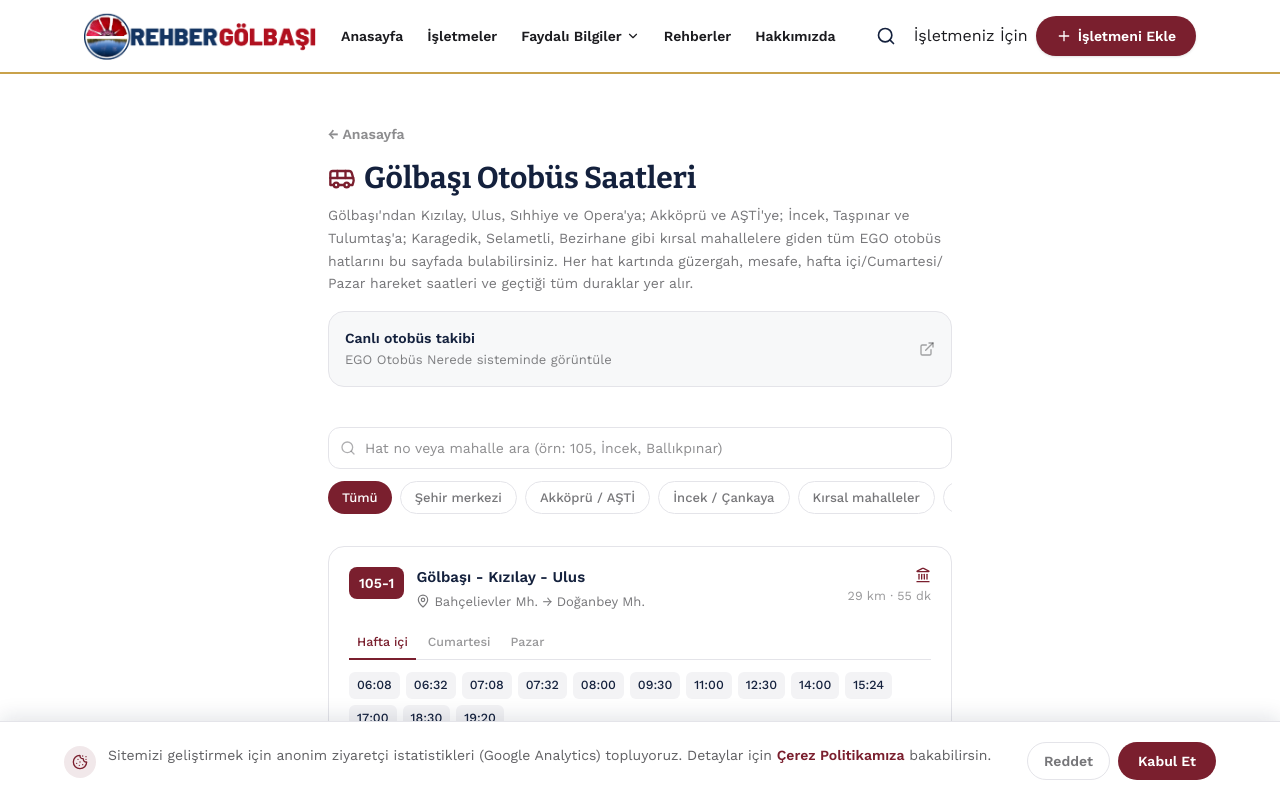
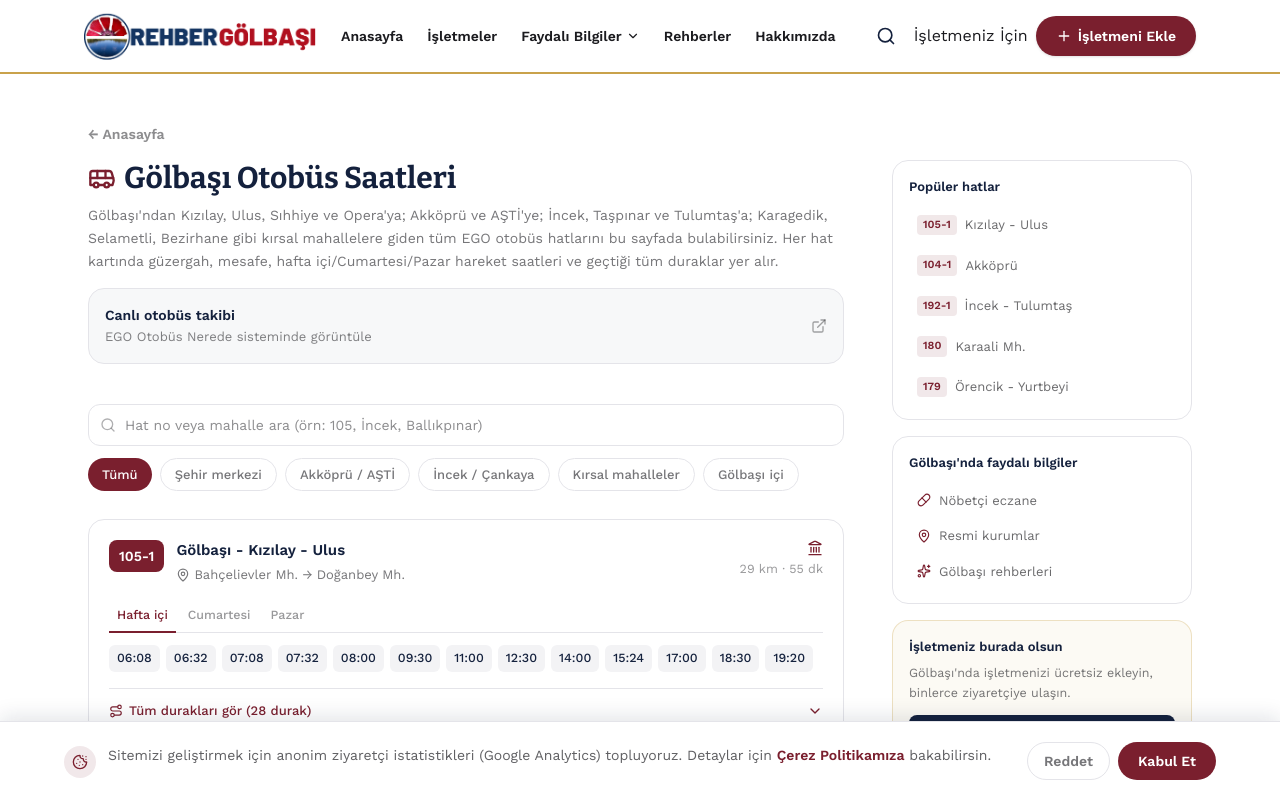
Before and after one commit to ustunbasmc/rehbergolbasi, a Next.js app: page /otobus-saatleri in a window 1280 px wide. Shown: the top 798 px of the page. Built offline with nearby package versions, Linux system fonts and the light colour scheme.

Commit message:
Sayfa genisletildi, masaustu sidebar eklendi (populer hatlar, dahili linkler, isletme CTA)

```diff
--- a/src/app/otobus-saatleri/OtobusHatlariList.tsx
+++ b/src/app/otobus-saatleri/OtobusHatlariList.tsx
@@ -47,7 +47,7 @@ function HatKarti({ hat }: { hat: OtobusHatti }) {
   }, []);
 
   return (
-    <article id={`hat-${hat.no}`} className="scroll-mt-20 rounded-2xl border border-line bg-white p-4 transition hover:border-bordo/30 sm:p-5">
+    <article id={`hat-${hat.no}`} className="scroll-mt-24 rounded-2xl border border-line bg-white p-4 transition hover:border-bordo/30 sm:p-5">
       <div className="flex items-start justify-between gap-3">
         <div className="flex items-start gap-3">
           <div className={`shrink-0 rounded-lg ${stil.bg} px-2.5 py-1.5 text-sm font-bold text-white`}>
@@ -150,7 +150,7 @@ export default function OtobusHatlariList() {
 
   return (
     <div>
-      <div className="sticky top-0 z-10 -mx-5 bg-white/95 px-5 pb-3 pt-2 backdrop-blur-sm sm:-mx-6 sm:px-6">
+      <div className="sticky top-0 z-10 bg-white/95 py-2 backdrop-blur-sm">
         <div className="relative mb-3">
           <Search className="pointer-events-none absolute left-3 top-1/2 h-4 w-4 -translate-y-1/2 text-ink/35" />
           <input
--- a/src/app/otobus-saatleri/page.tsx
+++ b/src/app/otobus-saatleri/page.tsx
@@ -1,6 +1,6 @@
 import type { Metadata } from "next";
 import Link from "next/link";
-import { Bus, ChevronDown, ExternalLink } from "lucide-react";
+import { Bus, ChevronDown, ExternalLink, MapPin, Pill, Sparkles } from "lucide-react";
 import OtobusHatlariList from "./OtobusHatlariList";
 
 export const metadata: Metadata = {
@@ -43,9 +43,16 @@ const SSS = [
   },
   {
     soru: "Dini ve resmi bayramlarda otobüs saatleri değişiyor mu?",
-    cevap:
-      "Evet, dini ve resmi bayramlarda tüm hatlarda Cumartesi tarifesi uygulanır.",
+    cevap: "Evet, dini ve resmi bayramlarda tüm hatlarda Cumartesi tarifesi uygulanır.",
   },
+];
+
+const POPULER_HATLAR = [
+  { no: "105-1", ad: "Kızılay - Ulus" },
+  { no: "104-1", ad: "Akköprü" },
+  { no: "192-1", ad: "İncek - Tulumtaş" },
+  { no: "180", ad: "Karaali Mh." },
+  { no: "179", ad: "Örencik - Yurtbeyi" },
 ];
 
 export default function OtobusSaatleriPage() {
@@ -69,7 +76,7 @@ export default function OtobusSaatleriPage() {
   };
 
   return (
-    <div className="mx-auto max-w-2xl px-5 py-8 sm:px-6 sm:py-12">
+    <div className="mx-auto max-w-6xl px-5 py-8 sm:px-6 sm:py-12">
       <script type="application/ld+json" dangerouslySetInnerHTML={{ __html: JSON.stringify(faqJsonLd) }} />
       <script type="application/ld+json" dangerouslySetInnerHTML={{ __html: JSON.stringify(breadcrumbJsonLd) }} />
 
@@ -80,14 +87,16 @@ export default function OtobusSaatleriPage() {
         ← Anasayfa
       </Link>
 
+      <div className="grid gap-8 lg:grid-cols-[1fr_300px] lg:gap-12">
+        <main className="min-w-0">
           <h1 className="mb-2 flex items-center gap-2 font-display text-3xl font-bold text-navy">
             <Bus className="h-7 w-7 text-bordo" /> Gölbaşı Otobüs Saatleri
           </h1>
           <p className="mb-4 text-sm leading-relaxed text-ink/60">
             Gölbaşı'ndan Kızılay, Ulus, Sıhhiye ve Opera'ya; Akköprü ve AŞTİ'ye; İncek, Taşpınar ve
-        Tulumtaş'a; Karagedik, Selametli, Bezirhane gibi kırsal mahallelere giden tüm EGO otobüs
-        hatlarını bu sayfada bulabilirsiniz. Her hat kartında güzergah, mesafe, hafta içi/Cumartesi/
-        Pazar hareket saatleri ve geçtiği tüm duraklar yer alır.
+            Tulumtaş'a; Karagedik, Selametli, Bezirhane gibi kırsal mahallelere giden tüm EGO
+            otobüs hatlarını bu sayfada bulabilirsiniz. Her hat kartında güzergah, mesafe, hafta
+            içi/Cumartesi/Pazar hareket saatleri ve geçtiği tüm duraklar yer alır.
           </p>
 
           <a
@@ -120,10 +129,81 @@ export default function OtobusSaatleriPage() {
             </div>
           </section>
 
-      <p className="mt-8 text-center text-[12.5px] text-ink/40">
+          <p className="mt-8 text-center text-[12.5px] text-ink/40 lg:text-left">
             Saatler EGO Genel Müdürlüğü verilerine dayanır, resmi bayramlarda Cumartesi tarifesi
             uygulanır. Güncel bilgi için EGO Cep'te uygulamasını kullanabilirsiniz.
           </p>
+        </main>
+
+        <aside className="hidden lg:block">
+          <div className="sticky top-8 flex flex-col gap-4">
+            <div className="rounded-2xl border border-line bg-white p-4">
+              <p className="mb-3 text-[13px] font-semibold text-navy">Popüler hatlar</p>
+              <ul className="flex flex-col gap-2">
+                {POPULER_HATLAR.map((h) => (
+                  <li key={h.no}>
+                    <a
+                      href={`#hat-${h.no}`}
+                      className="flex items-center gap-2 rounded-lg px-2 py-1.5 text-[13px] text-ink/65 hover:bg-navy/5 hover:text-bordo"
+                    >
+                      <span className="rounded bg-bordo/10 px-1.5 py-0.5 text-[11px] font-bold text-bordo">
+                        {h.no}
+                      </span>
+                      {h.ad}
+                    </a>
+                  </li>
+                ))}
+              </ul>
+            </div>
+
+            <div className="rounded-2xl border border-line bg-white p-4">
+              <p className="mb-3 text-[13px] font-semibold text-navy">Gölbaşı'nda faydalı bilgiler</p>
+              <ul className="flex flex-col gap-1">
+                <li>
+                  <Link
+                    href="/nobetci-eczane"
+                    className="flex items-center gap-2 rounded-lg px-2 py-1.5 text-[13px] text-ink/65 hover:bg-navy/5 hover:text-bordo"
+                  >
+                    <Pill className="h-3.5 w-3.5 shrink-0 text-bordo" />
+                    Nöbetçi eczane
+                  </Link>
+                </li>
+                <li>
+                  <Link
+                    href="/resmi-kurumlar"
+                    className="flex items-center gap-2 rounded-lg px-2 py-1.5 text-[13px] text-ink/65 hover:bg-navy/5 hover:text-bordo"
+                  >
+                    <MapPin className="h-3.5 w-3.5 shrink-0 text-bordo" />
+                    Resmi kurumlar
+                  </Link>
+                </li>
+                <li>
+                  <Link
+                    href="/rehberler"
+                    className="flex items-center gap-2 rounded-lg px-2 py-1.5 text-[13px] text-ink/65 hover:bg-navy/5 hover:text-bordo"
+                  >
+                    <Sparkles className="h-3.5 w-3.5 shrink-0 text-bordo" />
+                    Gölbaşı rehberleri
+                  </Link>
+                </li>
+              </ul>
+            </div>
+
+            <div className="rounded-2xl border border-gold/30 bg-gold/[0.06] p-4">
+              <p className="mb-1.5 text-[13px] font-semibold text-navy">İşletmeniz burada olsun</p>
+              <p className="mb-3 text-[12.5px] leading-relaxed text-ink/60">
+                Gölbaşı'nda işletmenizi ücretsiz ekleyin, binlerce ziyaretçiye ulaşın.
+              </p>
+              <Link
+                href="/isletme-ekle"
+                className="block rounded-lg bg-navy px-3 py-2 text-center text-[13px] font-semibold text-white hover:bg-navy/90"
+              >
+                Ücretsiz ekle
+              </Link>
+            </div>
+          </div>
+        </aside>
+      </div>
     </div>
   );
 }
```
Lines whose indentation alone changed are shown as unchanged.
